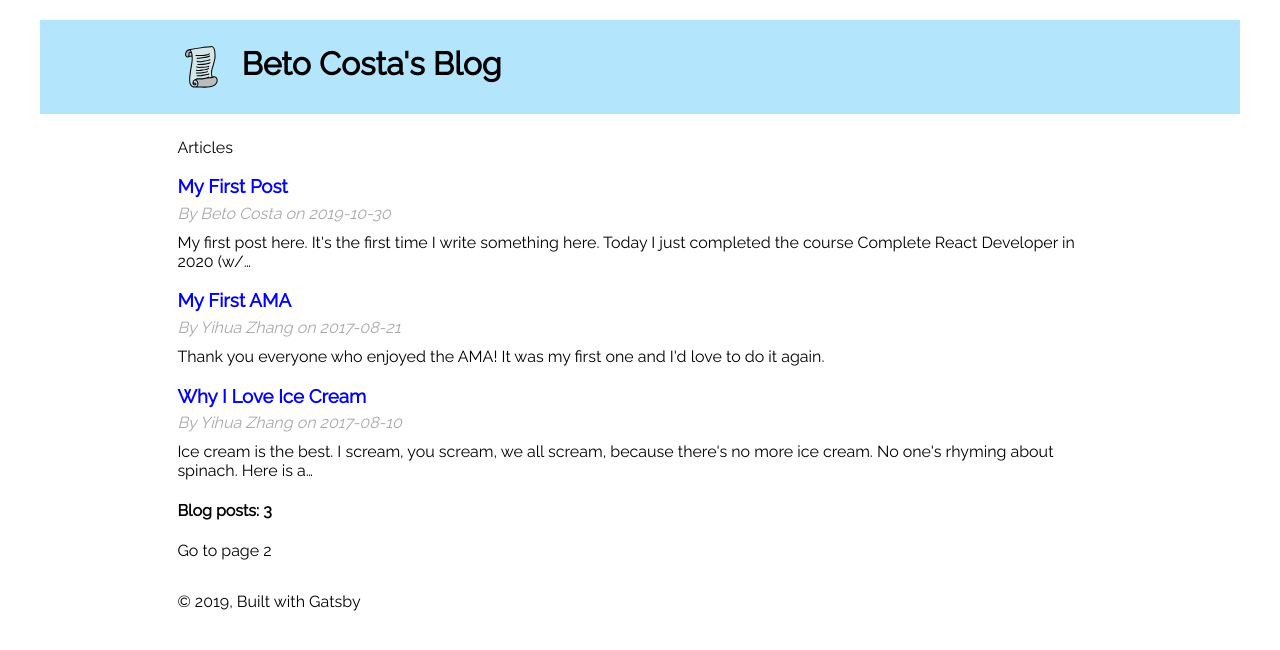
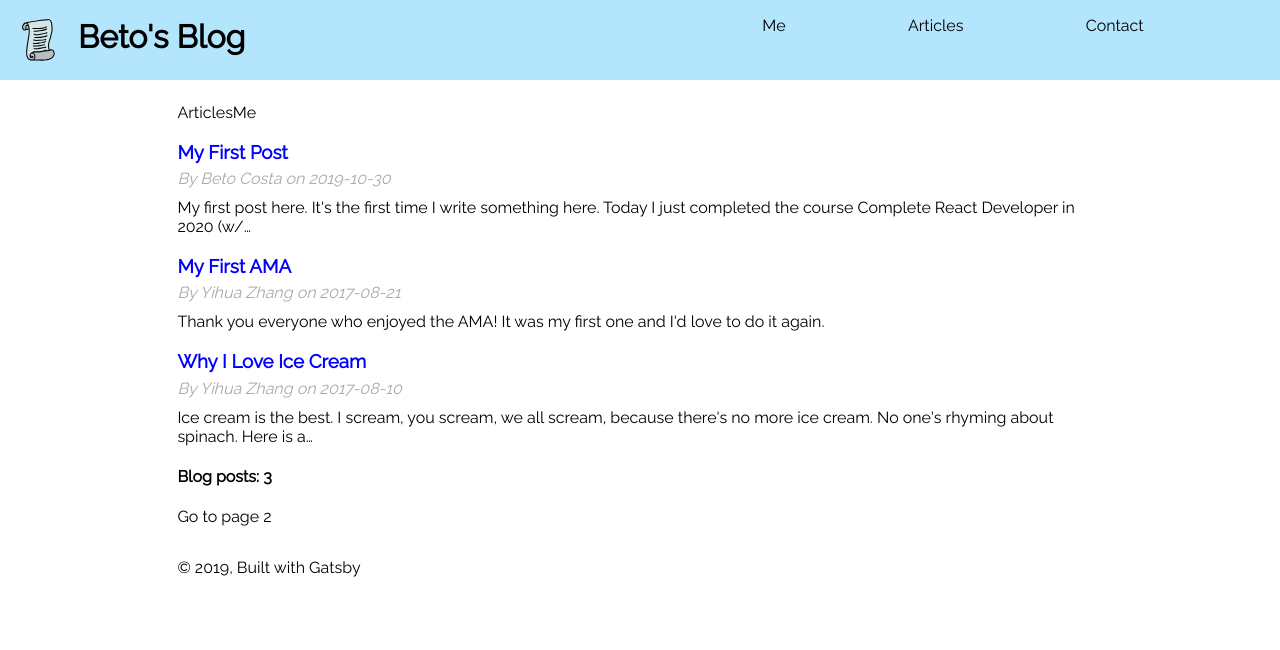
Before and after one commit to betocostadev/gatsby-blog, a Gatsby site: page / in a window 1280 px wide. Built offline with nearby package versions, Linux system fonts and the light colour scheme; Gatsby itself is replaced by a stand-in of ours.

Commit message:
added header component and navbar component, also added a placeholder me page

```diff
--- a/gatsby-config.js
+++ b/gatsby-config.js
@@ -1,6 +1,6 @@
 module.exports = {
   siteMetadata: {
-    title: `Beto Costa's Blog`,
+    title: `Beto's Blog`,
     description: `Beto Costa's Developer Blog. The place were you will learn nothing, at least, for now.`,
     author: `Beto Costa`,
   },
--- a/src/components/global.styles.js
+++ b/src/components/global.styles.js
@@ -38,13 +38,6 @@ export const GlobalStyle = createGlobalStyle`
     font-family: var(--baseFont);
     margin: 0;
     padding: 0;
-
-    @media screen and (min-width: 800px) {
-      padding: 10px;
-    }
-    @media screen and (min-width: 1200px) {
-      padding: 20px 40px;
-    }
   }
 
   *,
--- a/src/components/header.js
+++ b/src/components/header/header.component.js
@@ -1,24 +1,14 @@
 import { Link } from "gatsby"
 import PropTypes from "prop-types"
 import React from "react"
-import Scroll from "../images/icons/icons8-scroll.svg";
-// <Scroll width="100" height="100" />
+
+import Navbar from '../navbar/navbar.component'
+import Scroll from "../../images/icons/icons8-scroll.svg";
+import { Head, HeadContainer } from './header.styles'
 
 const Header = ({ siteTitle }) => (
-  <header
-    style={{
-      background: `#b3e5fc`,
-      marginBottom: `1.45rem`,
-    }}
-  >
-
-    <div
-      style={{
-        margin: `0 auto`,
-        maxWidth: 960,
-        padding: `1.45rem 1.0875rem`,
-      }}
-    >
+  <Head>
+    <HeadContainer>
       <h1 style={{ margin: 0 }}>
         <Link
           to="/"
@@ -29,14 +19,15 @@ const Header = ({ siteTitle }) => (
         >
           <Scroll style={{ verticalAlign: `middle`}} />
           {
-            window.outerWidth >= 500
+            window.outerWidth >= 560
             ? <span style={{ margin: `0 0 0 1rem`}}>{siteTitle}</span>
             : ''
           }
         </Link>
       </h1>
-    </div>
-  </header>
+      <Navbar />
+    </HeadContainer>
+  </Head>
 )
 
 Header.propTypes = {
--- /dev/null
+++ b/src/components/header/header.styles.js
@@ -0,0 +1,19 @@
+import styled from 'styled-components'
+
+export const Head = styled.header`
+  background: #b3e5fc;
+  margin: 0 0 1.45rem 0;
+`
+
+export const HeadContainer = styled.div`
+  display: flex;
+  justify-content: space-between;
+  padding: 1rem 0.875rem;
+
+  h1 {
+    flex: 0.9;
+  }
+  div {
+    flex: 1.1;
+  }
+`
--- a/src/components/layout.js
+++ b/src/components/layout.js
@@ -9,9 +9,8 @@ import React, {useState} from "react"
 import PropTypes from "prop-types"
 import { useStaticQuery, graphql } from "gatsby"
 
-import Header from "./header"
-// import "./layout.css"
-import { GlobalStyle } from './global.styles';
+import Header from "./header/header.component"
+import { GlobalStyle } from "./global.styles";
 
 const Layout = ({ children }) => {
   const [ dayTime, setDayTime ] = useState('day')
--- /dev/null
+++ b/src/components/navbar/navbar.component.js
@@ -0,0 +1,14 @@
+import React from 'react'
+import { Nav } from './navbar.styles'
+
+const Navbar = () => {
+  return (
+    <Nav>
+      <a href='./me'>Me</a>
+      <a href='./blog'>Articles</a>
+      <a href='./'>Contact</a>
+    </Nav>
+  )
+}
+
+export default Navbar
--- /dev/null
+++ b/src/components/navbar/navbar.styles.js
@@ -0,0 +1,8 @@
+import styled from 'styled-components'
+
+export const Nav = styled.nav`
+  min-width: 50%;
+  display: flex;
+  justify-content: space-evenly;
+  align-content: flex-end;
+`
--- a/src/markdown-pages/my-first-post.md
+++ b/src/markdown-pages/my-first-post.md
@@ -9,19 +9,19 @@ author_page: "https://github.com/betocostadev"
 ### My first post here.
 
 It's the first time I write something here. Today I just completed the course
- <a href="https://www.udemy.com/course/complete-react-developer-zero-to-mastery/" title="Course Homepage" target="_blank">
+ <a href="https://www.udemy.com/course/complete-react-developer-zero-to-mastery/" title="Course Homepage" target="_blank" rel="noopener noreferrer">
   Complete React Developer in 2020 (w/ Redux, Hooks, GraphQL)
 </a>, taught by
- <a href="https://www.udemy.com/user/yihua-zhang-5/" title="Yihua Zhang's Udemy Page" target="_blank">
+ <a href="https://www.udemy.com/user/yihua-zhang-5/" title="Yihua Zhang's Udemy Page" target="_blank" rel="noopener noreferrer">
   Yihua Zhang
 </a> and
- <a href="https://www.udemy.com/user/andrei-neagoie/" title="Andrei Neagoie's Udemy Page" target="_blank">
+ <a href="https://www.udemy.com/user/andrei-neagoie/" title="Andrei Neagoie's Udemy Page" target="_blank" rel="noopener noreferrer">
   Andrei Neagoie
 </a>
   on
-<a href="https://www.udemy.com/" title="Udemy's Homepage" target="_blank">Udemy</a>.
+<a href="https://www.udemy.com/" title="Udemy's Homepage" target="_blank" rel="noopener noreferrer">Udemy</a>.
 
-The course is great and as the title suggests, there is so much to learn. It really covers a lot of React with Redux, Hooks, GraphQL, and it also has a small section about <a href="https://www.gatsbyjs.org/" target="_blank">Gatsby</a>. That's why I'm writing this post, because I did the last part of the course on Gatsby.
+The course is great and as the title suggests, there is so much to learn. It really covers a lot of React with Redux, Hooks, GraphQL, and it also has a small section about <a href="https://www.gatsbyjs.org/" target="_blank" rel="noopener noreferrer">Gatsby</a>. That's why I'm writing this post, because I did the last part of the course on Gatsby.
 
 ### My Objectives
 
--- a/src/pages/index.js
+++ b/src/pages/index.js
@@ -35,6 +35,7 @@ const IndexPage = ({ data }) => {
     <Layout>
       <SEO title="Home" />
       <Link to="/blog/">Articles</Link>
+      <Link to="/me">Me</Link>
 
       <div>
         {data.allMarkdownRemark.edges.map(({ node }) => (
```
Also changed, not shown: src/pages/me.js (added, +18 -0 lines).
